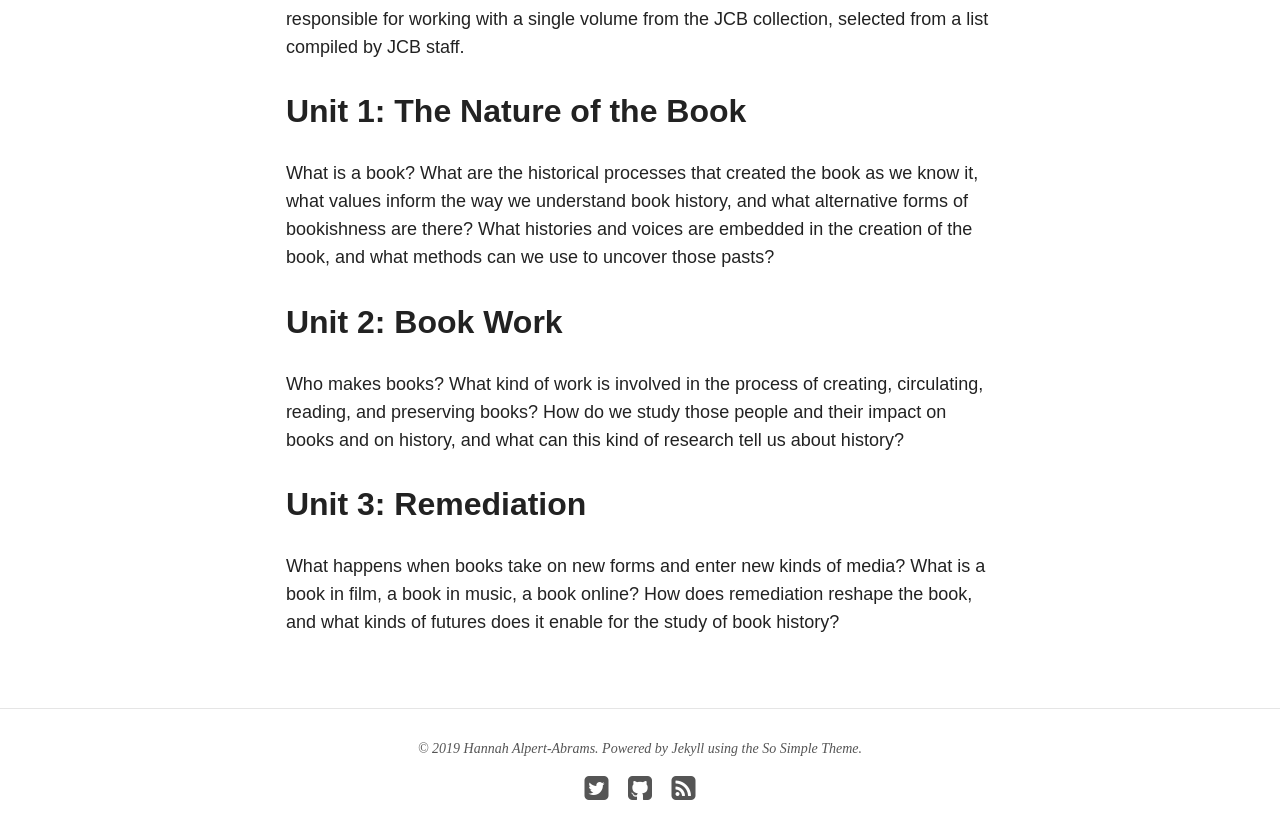
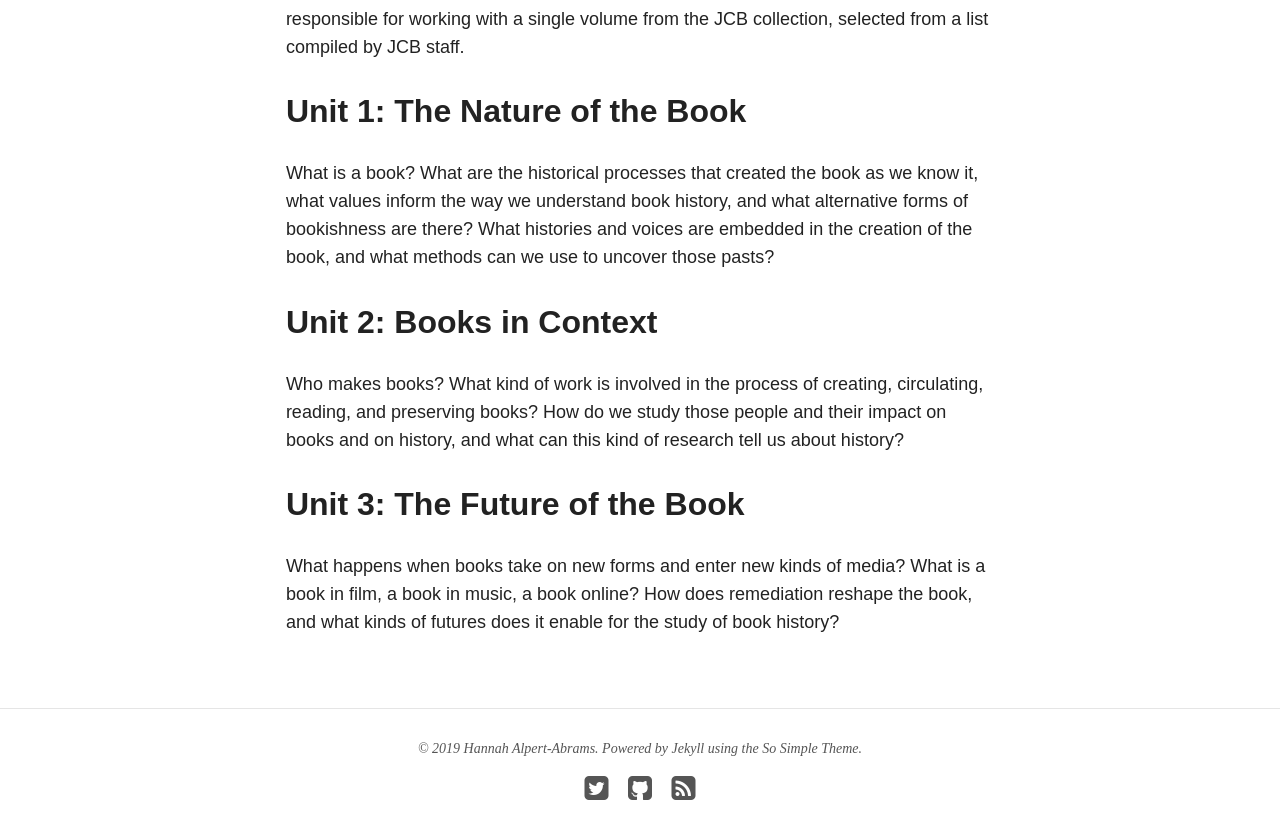
Before and after one commit to halperta/2019-bookhistory, a Jekyll site: the page built from about/index.md, in a window 1280 px wide and 900 px high, scrolled down 923 px. Shown: the top 839 px of the window. Built offline with Jekyll 4.4.1, drawn with Linux system fonts in a browser that asks for light colours; nearby versions of some CDN libraries.

Commit message:
updating details

```diff
--- a/about/index.md
+++ b/about/index.md
@@ -49,8 +49,8 @@ While the course content will be broad, over the semester each student will be r
 ## Unit 1: The Nature of the Book
 What is a book? What are the historical processes that created the book as we know it, what values inform the way we understand book history, and what alternative forms of bookishness are there? What histories and voices are embedded in the creation of the book, and what methods can we use to uncover those pasts?
 
-## Unit 2: Book Work
+## Unit 2: Books in Context
 Who makes books? What kind of work is involved in the process of creating, circulating, reading, and preserving books? How do we study those people and their impact on books and on history, and what can this kind of research tell us about history?
 
-## Unit 3: Remediation
+## Unit 3: The Future of the Book
 What happens when books take on new forms and enter new kinds of media? What is a book in film, a book in music, a book online? How does remediation reshape the book, and what kinds of futures does it enable for the study of book history?
```
Also changed, not shown: instructors/index.md (+1 -1 lines).
